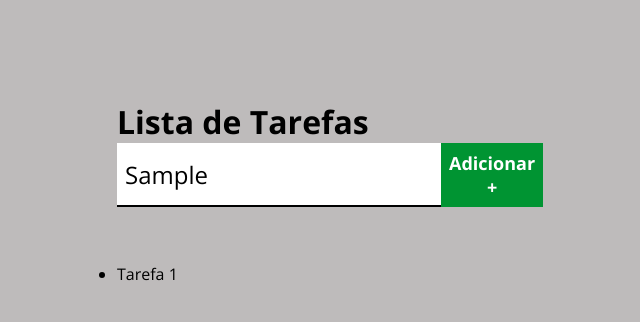
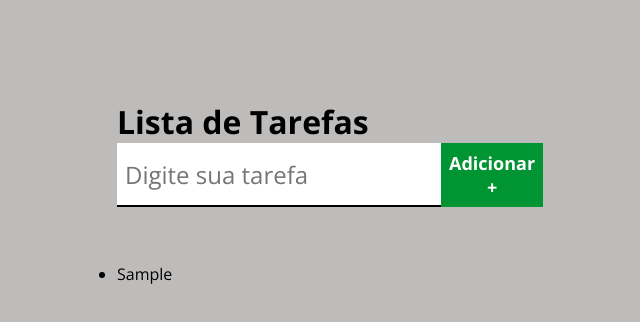
Before and after one commit to MatheusFernandes013/jquerry_aula, a plain HTML site: page index.html in a window 1280 px wide. Both pictures are taken after typing "Sample" into the empty fields and a click on the button "Adicionar +". Shown: the whole page, without its empty margins (273-913 px from the left). Drawn offline with nearby package versions, Linux system fonts and the light colour scheme.

Commit message:
testando código

```diff
--- a/index.html
+++ b/index.html
@@ -14,15 +14,11 @@
         <h1>Lista de Tarefas</h1>
         <div>
         <form>
-            <input type="text" required placeholder="Digite sua tarefa" />
+            <input type="text" id="nome-tarefa" required placeholder="Digite sua tarefa" />
             <button type="submit">Adicionar +</button>
         </form>
         <nav>
-            <ul id="lista-tarefas">
-                <li>
-                    Tarefa 1
-                </li>
-            </ul>
+            <ul id="lista-tarefas"></ul>
         </nav>
         </div>
     </div>
--- a/main.css
+++ b/main.css
@@ -42,3 +42,11 @@ form button {
     cursor: pointer;
     padding: 8px;
 }
+
+#lista-tarefas {
+    cursor: pointer;
+}
+
+.line-through span {
+    text-decoration: line-through;
+}
--- a/main.js
+++ b/main.js
@@ -1,5 +1,19 @@
+const linhas = $("#lista-tarefas");
+$(document).ready(function(){
 
     $('form').on('submit', function(e){
         e.preventDefault();
 
+        const nomeTarefa = $("#nome-tarefa").val();
+        const linha = $(`<li><span>${nomeTarefa}</span></li>`);
+        linhas.append(linha);
+
+        $("#nome-tarefa").val('');
+
+        $('#lista-tarefas').on('click', 'li', function(e) {
+            if (!$(e.target).is('button')) {
+                $(this).find('span').toggleClass('line-through');
+            }
+        });
     });
+});
```
